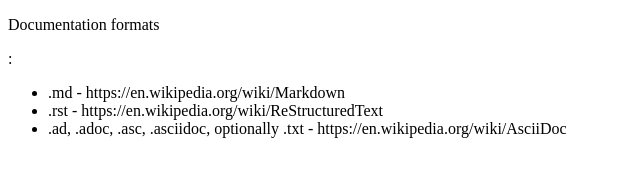
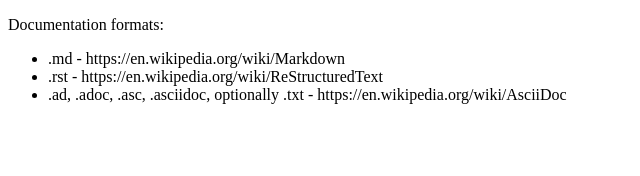
Before and after one commit to langdev2022/langdev2022.github.io, a plain HTML site: page index.html in a window 1280 px wide. Shown: the whole page, without its empty margins (0-640 px from the left). Drawn offline with Linux system fonts and the light colour scheme.

Commit message:
Update index.html

```diff
--- a/index.html
+++ b/index.html
@@ -13,7 +13,7 @@
   </head>
 <body>
 
-<p>Documentation formats</p>:
+<p>Documentation formats:</p>
   <ul>
     <li>.md - https://en.wikipedia.org/wiki/Markdown</li>
     <li>.rst - https://en.wikipedia.org/wiki/ReStructuredText</li>
```
